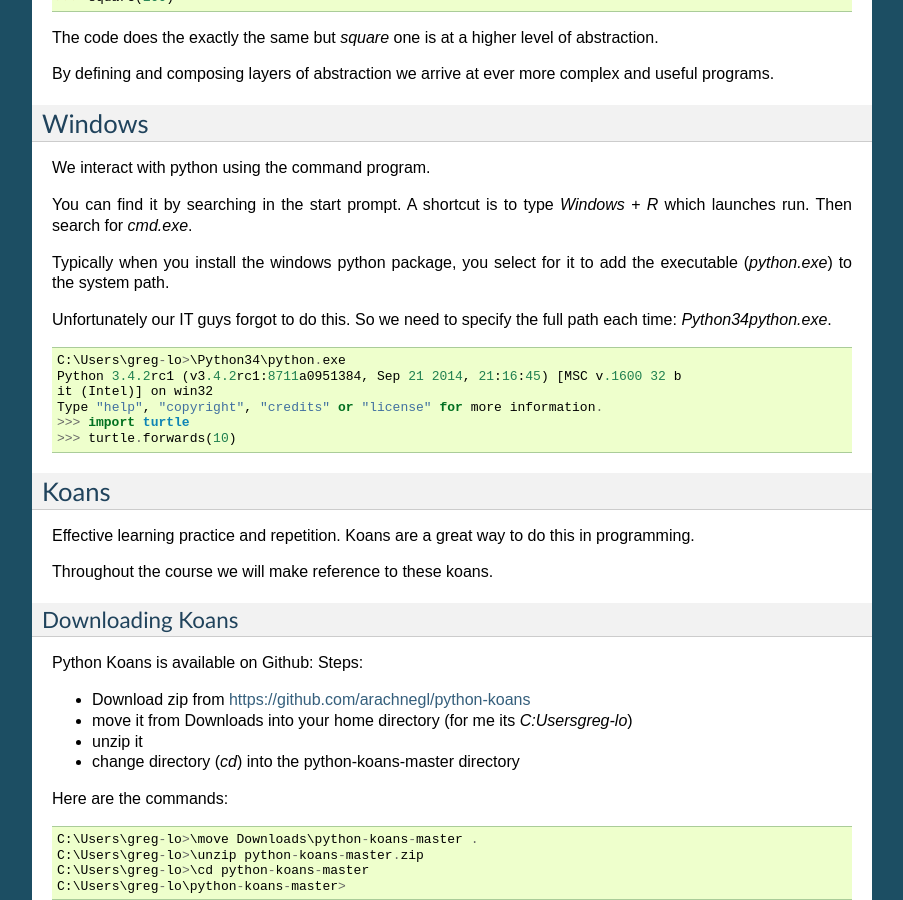
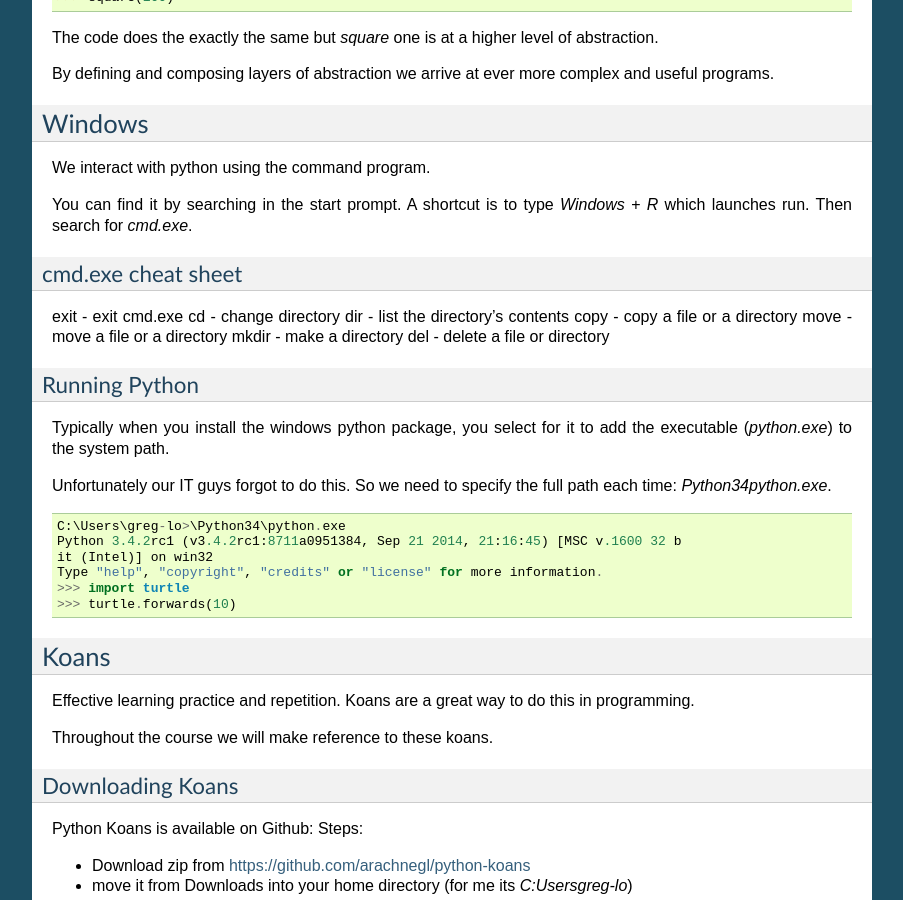
Before and after one commit to gu-lseg/intro-to-programming, a Sphinx documentation site: the page built from source/introduction.rst, in a window 1280 px wide and 900 px high, scrolled down 1330 px. Shown: the whole window, without its empty margins (198-1101 px from the left). Built offline with Sphinx 7.4.7, drawn with Linux system fonts in a browser that asks for light colours; some of the changed text lies outside the part shown.

Commit message:
cmd.exe cheat sheet

```diff
--- a/source/introduction.rst
+++ b/source/introduction.rst
@@ -85,6 +85,20 @@ We interact with python using the command program.
 You can find it by searching in the start prompt. A shortcut is to type
 `Windows + R` which launches run. Then search for `cmd.exe`.
 
+cmd.exe cheat sheet
+-------------------
+
+exit  - exit cmd.exe
+cd    - change directory
+dir   - list the directory's contents
+copy  - copy a file or a directory
+move  - move a file or a directory
+mkdir - make a directory
+del   - delete a file or directory
+
+Running Python
+--------------
+
 Typically when you install the windows python package, you select for it to add
 the executable (`python.exe`) to the system path.
 
```
